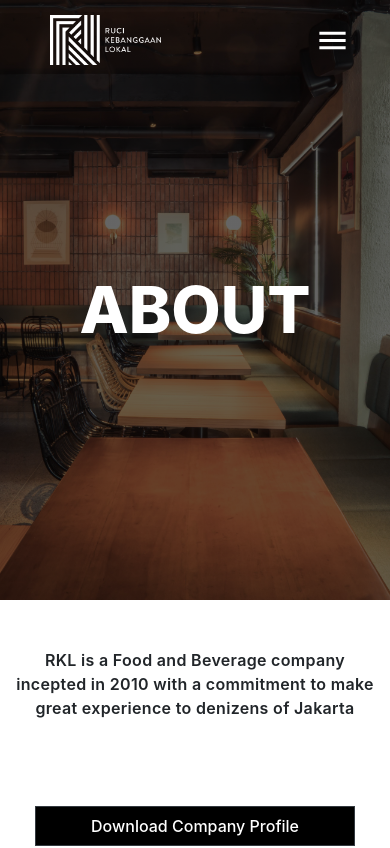
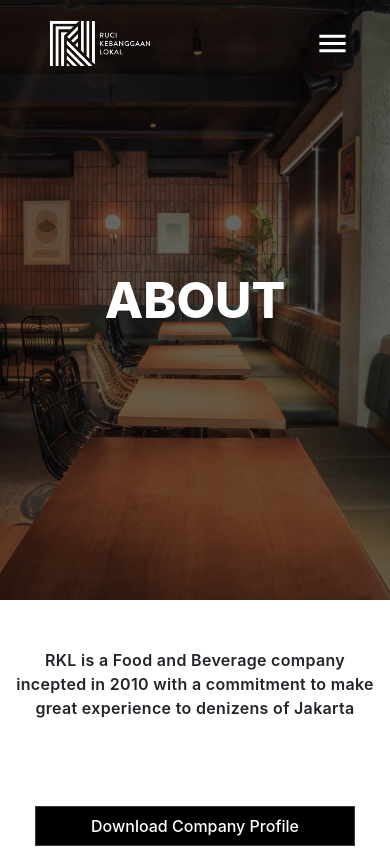
Before and after one commit to adityanandaaa/rkl_frontend, a React (Create React App) app: page /about in a window 390 px wide. Shown: the top 848 px of the page. Built offline with nearby package versions, Linux system fonts and the light colour scheme.

Commit message:
make pages responsive for tablet device

```diff
--- a/src/Components/Footer/index.jsx
+++ b/src/Components/Footer/index.jsx
@@ -10,7 +10,7 @@ const Footer = () => {
     return(
         <Wrapper>
             <Flex direction="row">
-                <img src={Logo} className="logo" />
+                <img src={Logo} className="logo" alt="RKL_logo" />
             </Flex>
             <Flex direction="row" justify="flex-start" alignItems="flex-start" className="wrap">
                 <Flex direction="column" justify="center">
@@ -33,7 +33,7 @@ const Footer = () => {
                             <InstagramIcon fontSize="large" />
                         </a>
                         <a href="/">
-                            <img src={FacebookIcon} style={{marginLeft: '1em'}} />
+                            <img src={FacebookIcon} alt="facebook_icon" style={{marginLeft: '1em'}} />
                         </a>
                     </Flex>
 
@@ -41,7 +41,7 @@ const Footer = () => {
             </Flex>
             <div className="footer-line"></div>
             <Flex direction="row" justify="flex-start" className="copy-icon" style={{marginTop: '30px'}}>
-                <img src={CopyrightIcon} style={{width: '17px', height: '17px', marginTop: '4px'}} />
+                <img src={CopyrightIcon} alt="copyright_icon" style={{width: '17px', height: '17px', marginTop: '4px'}} />
                 <p>2021 RKL Group</p>
             </Flex>
         </Wrapper>
--- a/src/Components/Modal/index.jsx
+++ b/src/Components/Modal/index.jsx
@@ -1,6 +1,6 @@
 import React from 'react'
 import {Wrapper, Flex, Paper} from './styles'
-import {Ruci} from '../../Pages/Brands/CafeRuci'
+// import {Ruci} from '../../Pages/Brands/CafeRuci'
 import { makeStyles } from '@material-ui/core/styles';
 import {Modal, Backdrop, Fade} from '@material-ui/core'
 import CloseIcon from '@material-ui/icons/Close';
--- a/src/Components/Navbar/index.jsx
+++ b/src/Components/Navbar/index.jsx
@@ -15,7 +15,7 @@ const Navbars = () => {
         <Wrapper>
             <Navbar expand="lg" variant="light" bg="transparent" style={{paddingTop: '1em'}}>
                 <Navbar.Brand href="/">
-                    <img src={Logo} />
+                    <img src={Logo} alt="RKL_logo" />
                 </Navbar.Brand>
                 <Navbar.Toggle aria-controls="basic-navbar-nav" onClick={handleOpen} style={{border: 'none'}}>
                     {open ?
--- a/src/Components/Navbar2/index.jsx
+++ b/src/Components/Navbar2/index.jsx
@@ -1,25 +1,23 @@
-import React, { Fragment, useState } from "react";
+import React, { Fragment } from "react";
 import Logo from "./Media/Logo2.png";
-import { Navbar, Nav, NavDropdown } from "react-bootstrap";
+// import { Navbar, Nav, NavDropdown } from "react-bootstrap";
 import MenuIcon from '@material-ui/icons/Menu';
 import CloseIcon from '@material-ui/icons/Close';
 import InstagramIcon from '@material-ui/icons/Instagram';
 import FacebookIcon from './Media/facebook-icon.png'
 import { Wrapper, Flex } from "./styles";
-import { useHistory, Link } from "react-router-dom"
+// import { useHistory, Link } from "react-router-dom"
 
 const Navbar2 = () => {
-    const token = localStorage.getItem("token");
-    const history = useHistory()
-    const [open, setOpen] = useState(false)
-
+    // const history = useHistory()
+    // const [open, setOpen] = useState(false)
 
     return (
     <Fragment>
             <Wrapper>
                 <nav>
                     <a href="/">
-                        <img src={Logo} class="logo" />
+                        <img src={Logo} alt="RKL_logo" class="logo" />
                     </a>
                     <input type="checkbox" id="click" />
                     <label for="click" class="menu-btn">
@@ -35,11 +33,11 @@ const Navbar2 = () => {
                                 </i>
                             </label>
                         </Flex>
-                        <li><a href="/">HOME</a></li>
+                        <li><a href="/" className="home">HOME</a></li>
                         <li><a href="/about">ABOUT</a></li>
-                        <li><a href="/brands/1">BRANDS</a></li>
-                        {/* <li className="dropdown">
-                            <a className="dropbtn">BRANDS</a>
+                        {/* <li><a href="/brands/1">BRANDS</a></li> */}
+                        <li className="dropdown">
+                            <a className="dropbtn" href="#/">BRANDS</a>
                             <div class="dropdown-content">
                                 <a href="/brands/1">Café Ruci</a>
                                 <a href="/brands/1">Ruci's Joint</a>
@@ -47,7 +45,7 @@ const Navbar2 = () => {
                                 <a href="/brands/1">123</a>
                                 <a href="/brands/1">Rara</a>
                             </div>
-                        </li> */}
+                        </li>
                         {/* <NavDropdown title="BRANDS" id="basic-nav-dropdown" className="dropdown">
                             <NavDropdown.Item href="/brands/1">CAFÉ RUCI</NavDropdown.Item>
                             <NavDropdown.Item href="/brands/2">123</NavDropdown.Item>
--- a/src/Components/Navbar2/styles.js
+++ b/src/Components/Navbar2/styles.js
@@ -67,6 +67,9 @@ export const Wrapper = styled.div`
         cursor: pointer;
         display: none;
     }
+    .home{
+        display: none;
+    }
     .dropdown a{
         font-size: 20px;
         font-style: normal;
@@ -76,7 +79,53 @@ export const Wrapper = styled.div`
         color: #FFFFFF;
         padding: 0 15px;
     }
+    // .dropdown {
+    //     float: left;
+    //     // overflow: hidden;
+    // }
 
+    .dropdown .dropbtn {
+        font-size: 20px;
+        border: none;
+        outline: none;
+        color: white;
+        padding: 14px 16px;
+        background-color: inherit;
+        font-family: inherit;
+        margin: 0;
+
+        :hover{
+            color: #a97b50;
+        }
+    }
+
+
+    .dropdown-content {
+        display: none;
+        position: absolute;
+        background-color: transparent;
+        min-width: 160px;
+        box-shadow: 0px 8px 16px 0px rgba(0,0,0,0.2);
+        border-bottom: 0.5px solid white;
+        z-index: 1;
+    }
+
+    .dropdown-content a {
+        float: none;
+        color: white;
+        padding: 12px 16px;
+        text-decoration: none;
+        display: block;
+        text-align: left;
+    }
+
+    .dropdown-content a:hover {
+        background-color: #ddd;
+    }
+
+    .dropdown:hover .dropdown-content {
+        display: block;
+    }
     .socmed{
         display: none;
     }
@@ -87,8 +136,21 @@ export const Wrapper = styled.div`
         nav{
             padding: 0 40px 0 50px;
         }
+        nav .logo{
+            width: 100px;
+            height: 45px;
+        }
+        nav ul li a{
+            font-size: 16px;
+        }
+        .dropdown .dropbtn{
+            font-size: 16px;
+        }
+        .dropdown-content a{
+            font-size: 16px;
+        }
     }
-    @media (max-width: 920px) {
+    @media (max-width: 700px) {
         nav{
             // height 100vw;
         }
@@ -130,21 +192,29 @@ export const Wrapper = styled.div`
             color: #FFFFFF;
             // transition: 0.6s cubic-bezier(0.68, -0.55, 0.265, 1.55);
         }
+        .home{
+            display: block;
+        }
+        .dropdown .dropbtn{
+            font-size: 26px;
+            // margin-top: -1em;
+        }
 
-        // .dropdown .dropbtn{
-        //     font-size: 26px;
-        //     margin-top: -1em;
-        // }
+        .dropdown-content{
+            margin-left: 2em;
+            position: static;
+            // min-width: 100px;
+            width: 10em;
+            border-bottom: none;
+            a{
+                font-size: 15px;
+            }
+        }
 
-        // .dropdown-content{
-        //     // font-size: 12px;
-        //     // margin-left: 12em;
-        //     position: static;
-        //     min-width: 100px;
-        //     a{
-        //         font-size: 15px;
-        //     }
-        // }
+        .dropdown-content a{
+            font-size: 20px;
+            font-weight: 500;
+        }
 
         #click:checked ~ ul li a{
             margin-left: 40px;
@@ -161,6 +231,25 @@ export const Wrapper = styled.div`
             img{
                 height: 32px;
                 margin-left: 2em;
+            }
+        }
+    }
+
+    @media (max-width: 414px){
+        .dropdown-content{
+            margin-left: 1em;
+            position: static;
+            width: 5em;
+            border-bottom: none;
+            // a{
+            //     font-size: 15px;
+            // }
+        }
+
+        .socmed{
+            margin-left: 3.5em;
+            img{
+                margin-left: 1.5em;
             }
         }
     }
--- a/src/Pages/About/index.jsx
+++ b/src/Pages/About/index.jsx
@@ -50,11 +50,11 @@ const About = () => {
                     </Flex>
                     <Flex direction="column" justify="center" alignItems="center" className="contact-wrap">
                         <Flex direction="row">
-                            <img src={emailIcon} />
+                            <img src={emailIcon} alt="email_icon" />
                             <p>info@rklokal.com</p>
                         </Flex>
                         <Flex direction="row">
-                            <img src={phoneIcon} />
+                            <img src={phoneIcon} alt="phone_icon" />
                             <p>+62 821 6652 6245</p>
                         </Flex>
                         <Flex direction="row">
--- a/src/Pages/About/styles.js
+++ b/src/Pages/About/styles.js
@@ -78,6 +78,39 @@ export const Wrapper = styled.div`
             line-height: 150%;
             letter-spacing: 0.02em;
             color: #000000;
+        }
+    }
+
+    @media (width: 768px){
+        .description{
+            font-size: 18px;
+        }
+        .download{
+            width: 285px;
+            font-size: 16px;
+        }
+        .vision{
+            h1{
+                font-size: 30px;
+                padding-left: 2em;
+                padding-top: 0.5em;
+            }
+            p{
+                width: 30em;
+                font-size: 18px;
+            }
+        }
+        .mission{
+            // width: 45em;
+            h1{
+                font-size: 30px;
+                padding-right: 4em;
+                padding-top: 2em;
+            }
+            ul{
+                padding-left: 5em;
+                width: 40em;
+            }
         }
     }
     @media (max-width: 414px){
@@ -163,6 +196,17 @@ export const Header = styled.div`
         margin-top: 3em;
     }
 
+    @media (max-width: 768px){
+        h1{
+            font-size: 50px;
+            margin-top: 3.8em;
+        }
+    }
+
+    @media (max-width: 414px){
+        font-size: 35px;
+    }
+
 `
 
 export const Contact = styled.div`
@@ -192,6 +236,15 @@ export const Contact = styled.div`
     }
     p{
         margin-left: 1em;
+    }
+
+    @media (max-width: 768px){
+        .yeye{
+            margin-left: -3em;
+        }
+        h1{
+            font-size: 25px;
+        }
     }
 
     @media (max-width: 414px){
--- a/src/Pages/Career/index.jsx
+++ b/src/Pages/Career/index.jsx
@@ -1,24 +1,32 @@
 import React, { useState, useEffect } from 'react'
 import axios from 'axios'
 import {Wrapper, Flex, Header, Content, Card} from './styles'
-import {TextField, Select, MenuItem, InputLabel, FormControl, Button} from '@material-ui/core'
+import {TextField, Select, MenuItem, InputLabel, FormControl} from '@material-ui/core'
 import Navbar from '../../Components/Navbar2'
 import Footer from '../../Components/Footer'
 
 
 const Career = () => {
+    const [keyword, setKeyword] = useState('')
     const [position, setPosition] = useState('')
     const [location, setLocation] = useState('')
     const [data, setData] = useState([])
+
+    const handleKeyword = (event) => {
+        console.log(event.target.value)
+        setKeyword(event.target.value)
+    }
     const handlePosition = (event) => {
+        console.log(event.target.value)
         setPosition(event.target.value);
     };
     const handleLocation = (event) => {
+        console.log(event.target.value)
         setLocation(event.target.value);
     }
 
     const handleClick = (id) => {
-        // window.location.href = '/career-detail'
+        window.location.href = `/career-detail/${id}`
         console.log(id)
     }
 
@@ -48,7 +56,13 @@ const Career = () => {
                         <h1 className="title">OPEN POSITIONS</h1>
                     </Flex>
                     <Flex direction="row" justify="space-around" alignItems="center">
-                        <TextField id="standard-basic" label="Keyword" className="field" />
+                        <TextField
+                            id="standard-basic"
+                            label="Keyword"
+                            className="field"
+                            value={keyword}
+                            onChange={handleKeyword}
+                        />
                         <FormControl className="field">
                             <InputLabel id="demo-simple-select-label">Position</InputLabel>
                             <Select
@@ -57,14 +71,14 @@ const Career = () => {
                             value={position}
                             onChange={handlePosition}
                             >
-                            <MenuItem value={10}>Marketing</MenuItem>
-                            <MenuItem value={20}>Sales Associates</MenuItem>
-                            <MenuItem value={30}>Public Relation</MenuItem>
-                            <MenuItem value={40}>Administrator Staff</MenuItem>
-                            <MenuItem value={50}>Outlet Manager</MenuItem>
-                            <MenuItem value={60}>Asisten Outlet Manager</MenuItem>
-                            <MenuItem value={70}>Captain Service</MenuItem>
-                            <MenuItem value={80}>Server</MenuItem>
+                            <MenuItem value="Marketing">Marketing</MenuItem>
+                            <MenuItem value="Sales Associates">Sales Associates</MenuItem>
+                            <MenuItem value="Public Relation">Public Relation</MenuItem>
+                            <MenuItem value="Administrator Staff">Administrator Staff</MenuItem>
+                            <MenuItem value="Outlet Manager">Outlet Manager</MenuItem>
+                            <MenuItem value="Asisten Outlet Manager">Asisten Outlet Manager</MenuItem>
+                            <MenuItem value="Captain Service">Captain Service</MenuItem>
+                            <MenuItem value="Server">Server</MenuItem>
 
                             </Select>
                         </FormControl>
@@ -76,9 +90,9 @@ const Career = () => {
                             value={location}
                             onChange={handleLocation}
                             >
-                            <MenuItem value={10}>Head Office</MenuItem>
-                            <MenuItem value={20}>Outlet</MenuItem>
-                            <MenuItem value={30}>Intern</MenuItem>
+                            <MenuItem value="Head Office">Head Office</MenuItem>
+                            <MenuItem value="Outlet">Outlet</MenuItem>
+                            <MenuItem value="Intern">Intern</MenuItem>
                             </Select>
                         </FormControl>
                     </Flex>
--- a/src/Pages/Test/index.jsx
+++ b/src/Pages/Test/index.jsx
@@ -1,5 +1,5 @@
 import React from 'react'
-import {Flex} from './styles'
+// import {Flex} from './styles'
 import Carousels from '../../Components/Carousel'
 // import Carousel from "react-multi-carousel";
 // import 'react-multi-carousel/lib/styles.css';
@@ -10,23 +10,23 @@ import Event3 from './Media/event-3.jpeg'
 import Event4 from './Media/event-4.jpeg'
 
 const Test = () => {
-    const responsive = {
-        desktop: {
-            breakpoint: { max: 3000, min: 1024 },
-            items: 3,
-            slidesToSlide: 3 // optional, default to 1.
-        },
-        tablet: {
-            breakpoint: { max: 1024, min: 464 },
-            items: 2,
-            slidesToSlide: 2 // optional, default to 1.
-        },
-        mobile: {
-            breakpoint: { max: 464, min: 0 },
-            items: 1,
-            slidesToSlide: 1 // optional, default to 1.
-        }
-    };
+    // const responsive = {
+    //     desktop: {
+    //         breakpoint: { max: 3000, min: 1024 },
+    //         items: 3,
+    //         slidesToSlide: 3 // optional, default to 1.
+    //     },
+    //     tablet: {
+    //         breakpoint: { max: 1024, min: 464 },
+    //         items: 2,
+    //         slidesToSlide: 2 // optional, default to 1.
+    //     },
+    //     mobile: {
+    //         breakpoint: { max: 464, min: 0 },
+    //         items: 1,
+    //         slidesToSlide: 1 // optional, default to 1.
+    //     }
+    // };
     const Events_Promo = [
         {title: 'Opening Promo at Cafe Ruci', date: '15 May 2021', img: Event1},
         {title: 'Opening Promo at Cafe Ruci', date: '15 May 2021', img: Event2},
--- a/src/Router.js
+++ b/src/Router.js
@@ -14,7 +14,7 @@ const Router = () => {
                 <Route exact path='/' component={Homepage} />
                 <Route exact path='/about' component={About} />
                 <Route exact path='/career' component={Career} />
-                <Route exact path='/career-detail' component={CareerDetail} />
+                <Route exact path='/career-detail/:id' component={CareerDetail} />
                 <Route exact path='/brands/:id' component={Brands} />
                 <Route exact path='/test' component={Test} />
             </Switch>
```
Also changed, not shown: src/Pages/Brands/index.jsx (+4 -4 lines).
